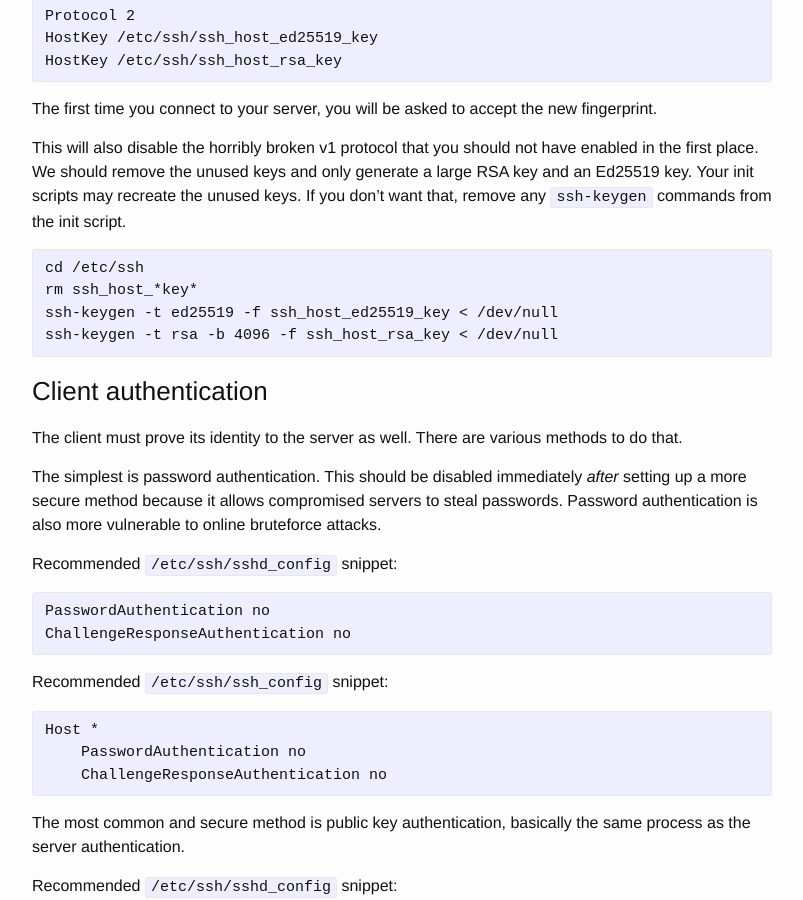
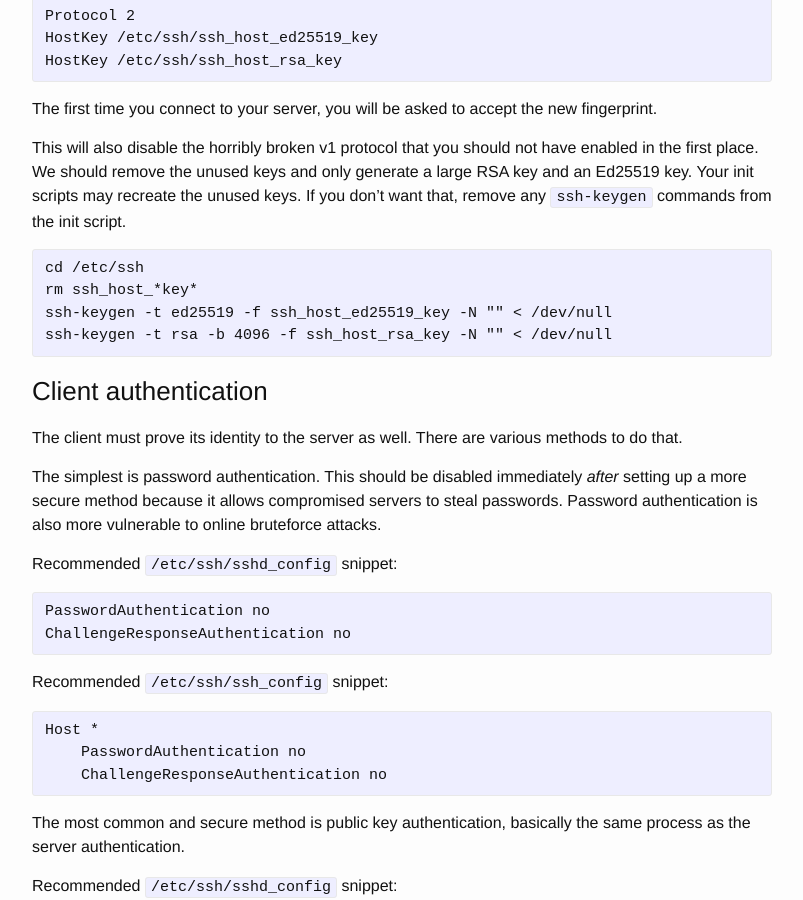
Before and after one commit to stribika/stribika.github.io, a Jekyll site: the page built from _posts/2015-01-04-secure-secure-shell.md, in a window 1280 px wide and 900 px high, scrolled down 3139 px. Shown: the whole window, without its empty margins (238-1041 px from the left). Built offline with Jekyll 4.4.1, drawn with Linux system fonts in a browser that asks for light colours.

```diff
--- a/_posts/2015-01-04-secure-secure-shell.md
+++ b/_posts/2015-01-04-secure-secure-shell.md
@@ -150,8 +150,8 @@ If you don't want that, remove any `ssh-keygen` commands from the init script.
 
 <pre><code id="server-keygen">cd /etc/ssh
 rm ssh_host_*key*
-ssh-keygen -t ed25519 -f ssh_host_ed25519_key < /dev/null
-ssh-keygen -t rsa -b 4096 -f ssh_host_rsa_key < /dev/null</code></pre>
+ssh-keygen -t ed25519 -f ssh_host_ed25519_key -N "" < /dev/null
+ssh-keygen -t rsa -b 4096 -f ssh_host_rsa_key -N "" < /dev/null</code></pre>
 
 ### Client authentication
 
```
